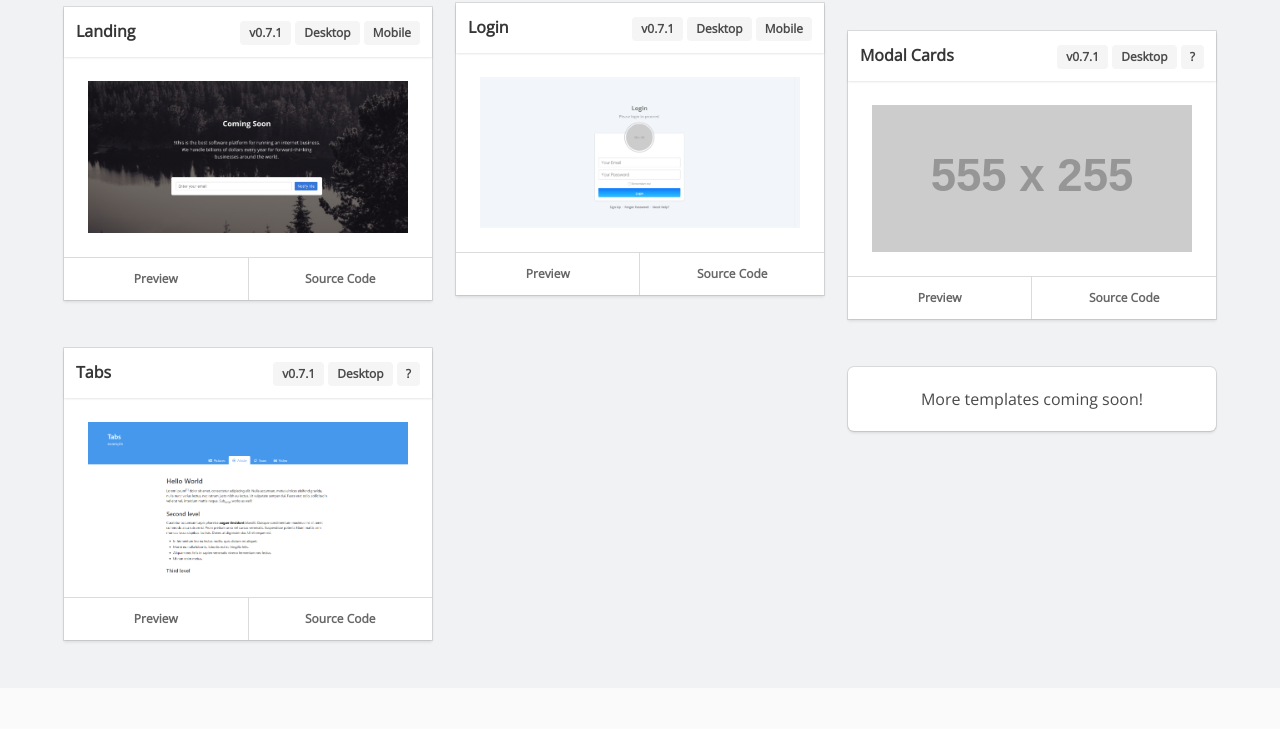
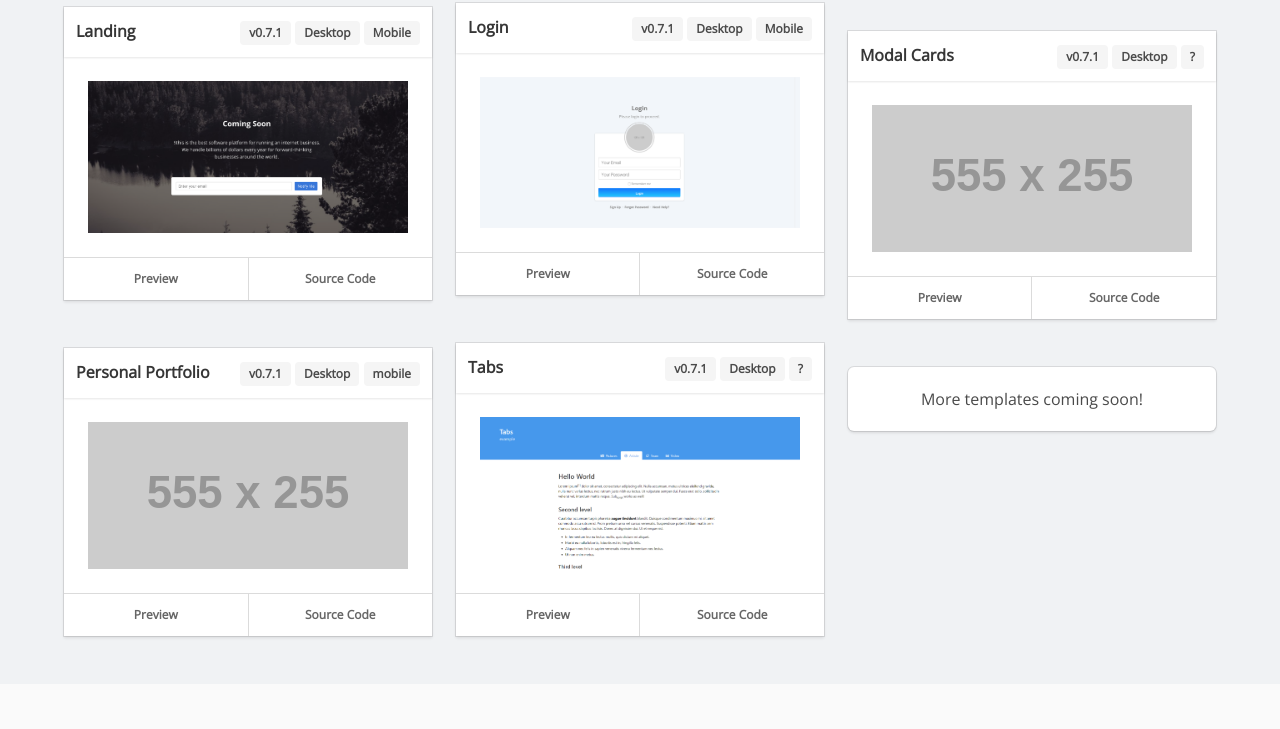
Before and after one commit to BulmaTemplates/bulma-templates, a plain HTML site: page index.html in a window 1280 px wide. Shown: the part 1803-2532 px from the top of the page. Drawn offline with nearby package versions, Linux system fonts and the light colour scheme; placeholder pictures from the web are drawn by us.

Commit message:
Update index.html

```diff
--- a/index.html
+++ b/index.html
@@ -151,28 +151,29 @@
               <a href="https://github.com/dansup/bulma-templates/blob/master/templates/landing.html" class="card-footer-item">Source Code</a>
             </footer>
           </div>
-          <!--tabs-->
+
+        <!--Personal/Portfolio template-->
           <div class="card">
             <header class="card-header">
               <p class="card-header-title">
-                <span>Tabs</span>
+                <span>Personal Portfolio</span>
                 <span class="is-pulled-right">
                   <a href="https://github.com/jgthms/bulma/releases/tag/0.7.1">
                     <span class="tag is-default">v0.7.1</span>
                   </a>
                   <span class="tag is-default">Desktop</span>
-                  <span class="tag is-default">?</span>
+                  <span class="tag is-default">mobile</span>
                 </span>
               </p>
             </header>
             <div class="card-content">
               <figure class="image">
-                <img src="images/tabs.png" alt="tabs template screenshot">
+                <img src="https://dummyimage.com/555x255/000/fff" alt="personal portfolio template screenshot">
               </figure>
             </div>
             <footer class="card-footer">
-              <a href="templates/tabs.html" class="card-footer-item">Preview</a>
-              <a href="https://github.com/dansup/bulma-templates/blob/master/templates/tabs.html" class="card-footer-item">Source Code</a>
+              <a href="templates/personal.html" class="card-footer-item">Preview</a>
+              <a href="https://github.com/dansup/bulma-templates/blob/master/templates/personal.html" class="card-footer-item">Source Code</a>
             </footer>
           </div>
         </div>
@@ -297,6 +298,32 @@
               <a href="https://github.com/dansup/bulma-templates/blob/master/templates/login.html" class="card-footer-item">Source Code</a>
             </footer>
           </div>
+
+          <!--tabs-->
+          <div class="card">
+            <header class="card-header">
+              <p class="card-header-title">
+                <span>Tabs</span>
+                <span class="is-pulled-right">
+                  <a href="https://github.com/jgthms/bulma/releases/tag/0.7.1">
+                    <span class="tag is-default">v0.7.1</span>
+                  </a>
+                  <span class="tag is-default">Desktop</span>
+                  <span class="tag is-default">?</span>
+                </span>
+              </p>
+            </header>
+            <div class="card-content">
+              <figure class="image">
+                <img src="images/tabs.png" alt="tabs template screenshot">
+              </figure>
+            </div>
+            <footer class="card-footer">
+              <a href="templates/tabs.html" class="card-footer-item">Preview</a>
+              <a href="https://github.com/dansup/bulma-templates/blob/master/templates/tabs.html" class="card-footer-item">Source Code</a>
+            </footer>
+          </div>
+
         </div>
         <div class="column is-4">
           <!-- blog -->
```
